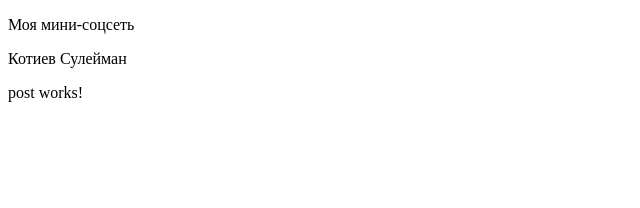
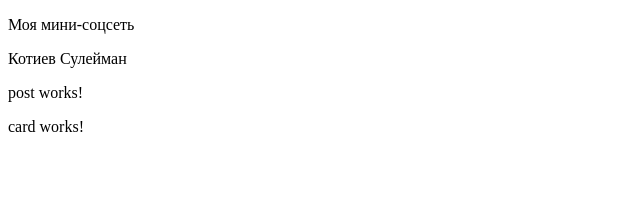
Before and after one commit to Kotiev12/Lokkit1, an Angular app: page / in a window 1280 px wide. Shown: the top 208 px of the page, without its empty margins (0-640 px from the left). Built offline with nearby package versions, Linux system fonts and the light colour scheme.

Commit message:
fix(card): added import

```diff
--- a/src/app/app.component.html
+++ b/src/app/app.component.html
@@ -1,3 +1,4 @@
 <p>Моя мини-соцсеть</p>
 <app-profile/>
 <app-post/>
+<app-card/>
--- a/src/app/app.component.ts
+++ b/src/app/app.component.ts
@@ -2,12 +2,14 @@ import { Component } from '@angular/core';
 import { RouterOutlet } from '@angular/router';
 import { ProfileComponent } from './shared/components/profile/profile.component'
 import { PostComponent } from './shared/components/post/post.component'
+import { CardComponent } from './shared/components/card/card.component'
+
 
 
 @Component({
   selector: 'app-root',
   standalone: true,
-  imports: [RouterOutlet, ProfileComponent, PostComponent],
+  imports: [RouterOutlet, ProfileComponent, PostComponent, CardComponent],
   templateUrl: 'app.component.html',
   styleUrl: './app.component.scss'
 })
```
